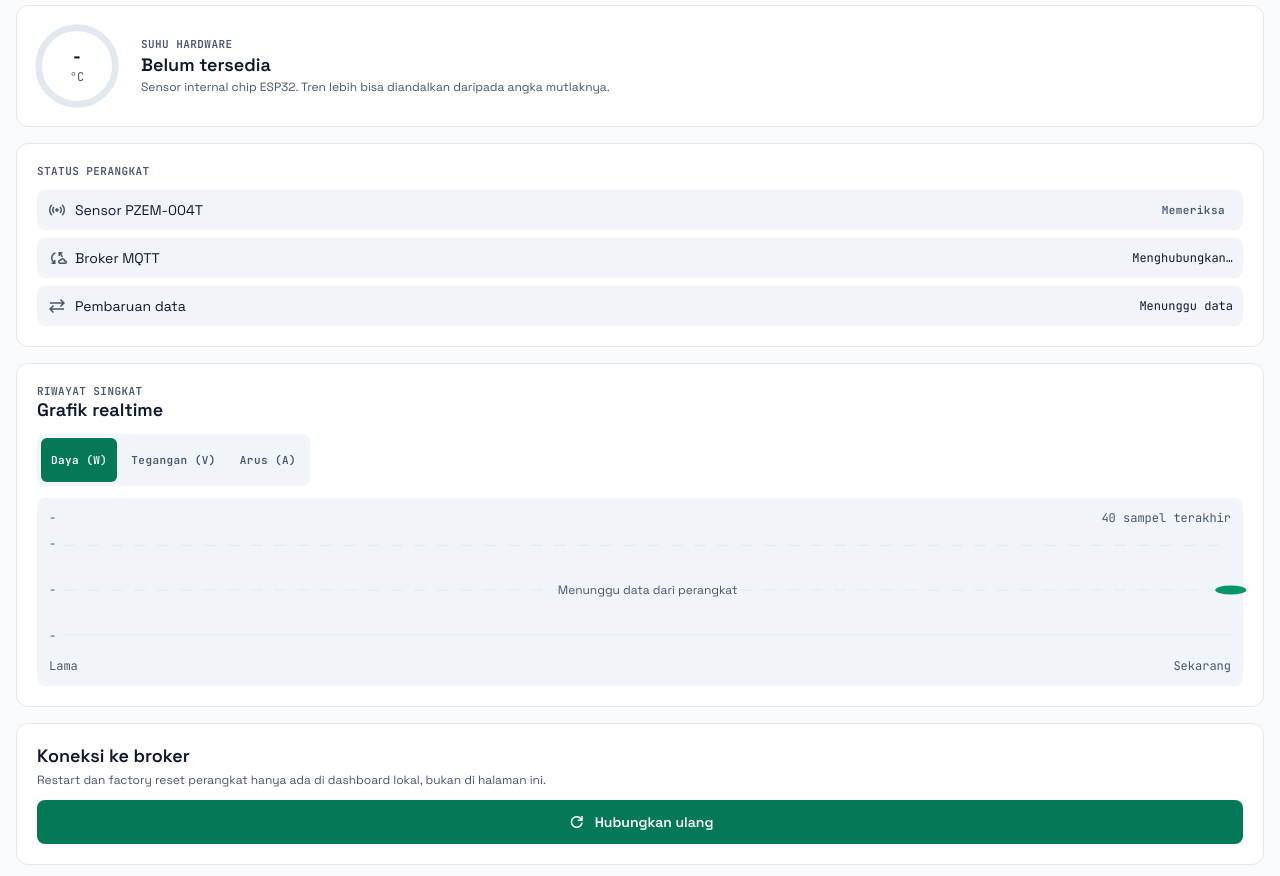
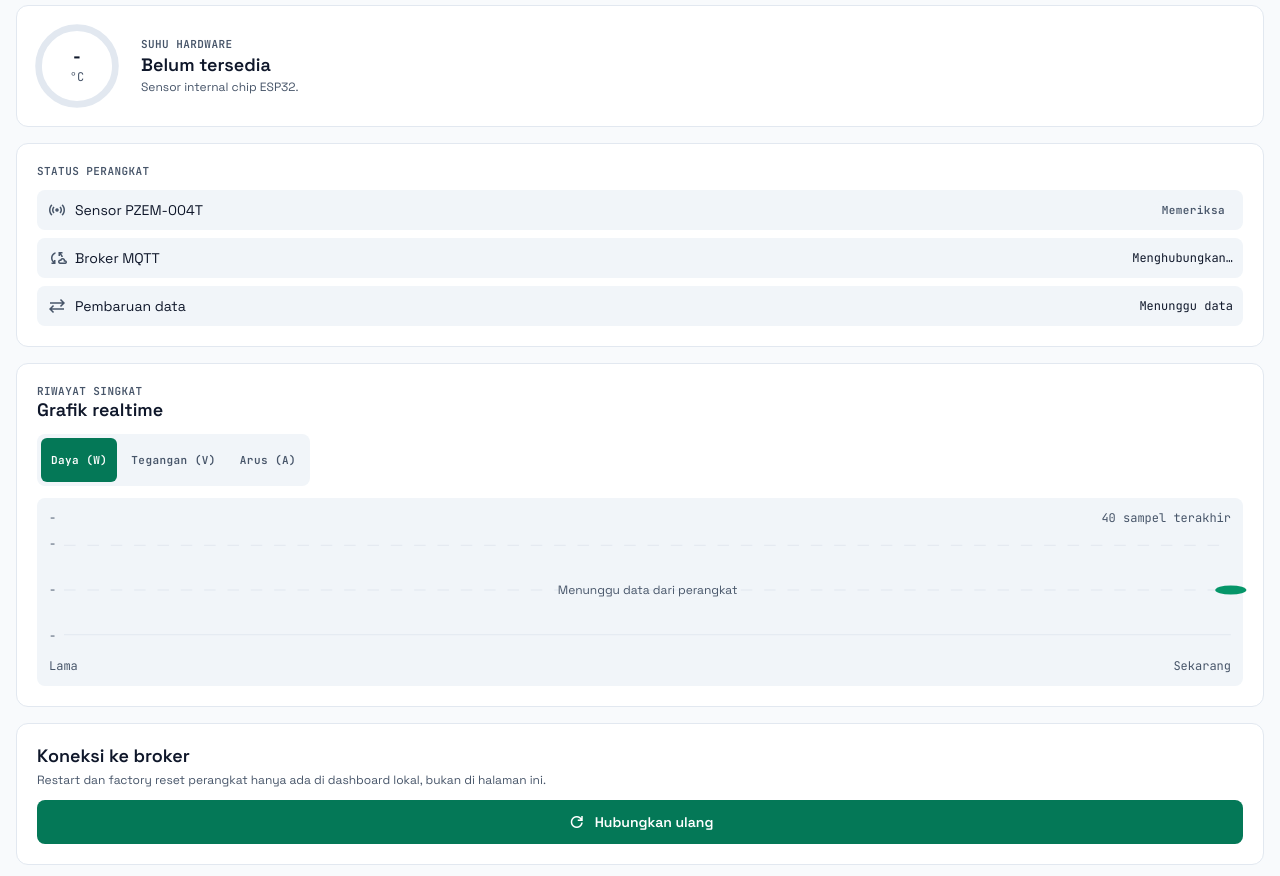
Before and after one commit to yusfikarfirmansamudra933-blip/SmartEnergyMeter-Web-main--1-, a website: page web-remote/index.html in a window 1280 px wide. Shown: the part 1191-2067 px from the top of the page. Drawn offline with nearby package versions, Linux system fonts and the light colour scheme; a script that the page names is missing.

Commit message:
Drop the accuracy note from the Suhu Hardware card
Co-Authored-By: Claude Sonnet 5 <noreply@anthropic.com>

```diff
--- a/web-remote/index.html
+++ b/web-remote/index.html
@@ -191,7 +191,7 @@
         <div class="flex flex-col gap-0.5 min-w-0">
           <h3 class="font-mono text-label uppercase text-ink-2" id="h-chip">Suhu Hardware</h3>
           <span class="text-title text-ink" id="chip-label">Belum tersedia</span>
-          <span class="text-small text-ink-2">Sensor internal chip ESP32. Tren lebih bisa diandalkan daripada angka mutlaknya.</span>
+          <span class="text-small text-ink-2">Sensor internal chip ESP32.</span>
         </div>
       </section>
     </div>
```
